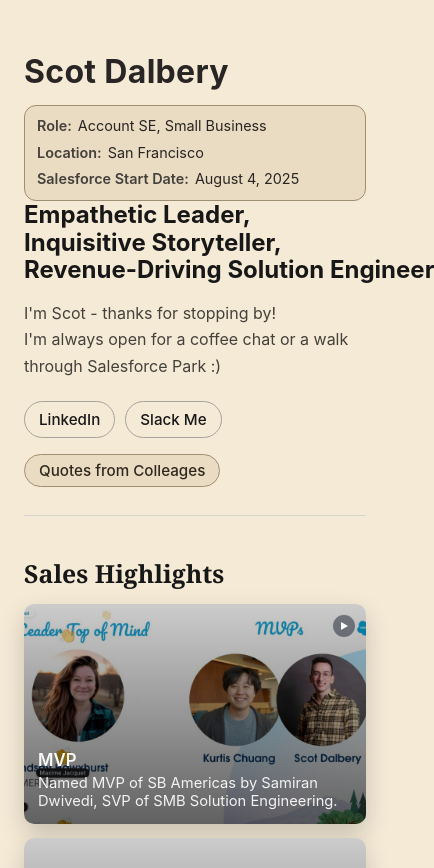
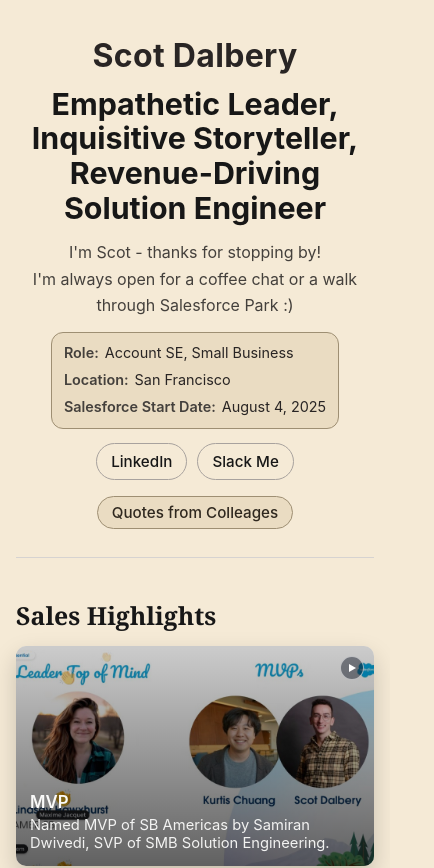
Before and after one commit to sdalbery/personalwebsite, a React (Vite) app: page / in a window 390 px wide. Shown: the top 868 px of the page, 434 px wide, since content can reach past the window. Built offline with nearby package versions, Linux system fonts and the light colour scheme.

Commit message:
Improve mobile hero layout and alignment.
Reorder the top section for mobile flow, center key hero text/actions, and tighten stats/quotes spacing without affecting desktop styles.

Co-authored-by: Cursor <cursoragent@cursor.com>

```diff
--- a/src/v2.css
+++ b/src/v2.css
@@ -743,40 +743,73 @@ body {
 }
 
 @media (max-width: 800px) {
+  .v2-page {
+    padding: 40px 16px 64px;
+  }
+
+  .v2-hero {
+    display: grid;
+    gap: 14px;
+  }
+
   .v2-hero-top {
-    flex-direction: column;
-    align-items: stretch;
+    display: contents;
   }
 
   .v2-kicker {
     margin-bottom: 0;
+    order: 1;
+    text-align: center;
   }
 
   .v2-hero-row {
     flex-direction: column;
-    align-items: stretch;
+    align-items: center;
+    margin-top: 0;
+    order: 5;
   }
 
   .v2-hero h1 {
-    max-width: 34ch;
+    max-width: 100%;
+    font-size: clamp(1.15rem, 8vw, 1.9rem);
+    line-height: 1.14;
+    order: 2;
+    text-align: center;
+  }
+
+  .v2-no-wrap {
+    white-space: normal;
+  }
+
+  .v2-subhead {
+    margin-top: 0;
+    order: 3;
+    text-align: center;
+    max-width: 40ch;
+    margin-inline: auto;
   }
 
   .v2-links {
     margin-top: 0;
+    justify-content: center;
+    flex-wrap: wrap;
   }
 
   .v2-hero-right {
-    justify-items: start;
+    justify-items: center;
+    width: 100%;
   }
 
   .v2-stats-blurb {
     min-width: 0;
-    width: 100%;
-    max-width: 430px;
+    width: fit-content;
+    max-width: min(100%, 360px);
+    margin-inline: auto;
+    order: 4;
   }
 
   .v2-quotes-wrap {
-    align-self: flex-start;
+    align-self: center;
   }
 
   .v2-quotes-tile {
@@ -784,12 +817,17 @@ body {
   }
 
   .v2-quotes-content {
-    left: 0;
+    left: 50%;
     right: auto;
     top: calc(100% + 10px);
-    width: min(430px, calc(100vw - 48px));
+    width: min(430px, calc(100vw - 32px));
     max-height: min(58vh, 500px);
-    transform-origin: top left;
+    transform: translateX(-50%) translateY(10px) scale(0.96);
+    transform-origin: top center;
+  }
+
+  .v2-quotes-content.is-open {
+    transform: translateX(-50%) translateY(0) scale(1);
   }
 
   .v2-quotes-list {
```
